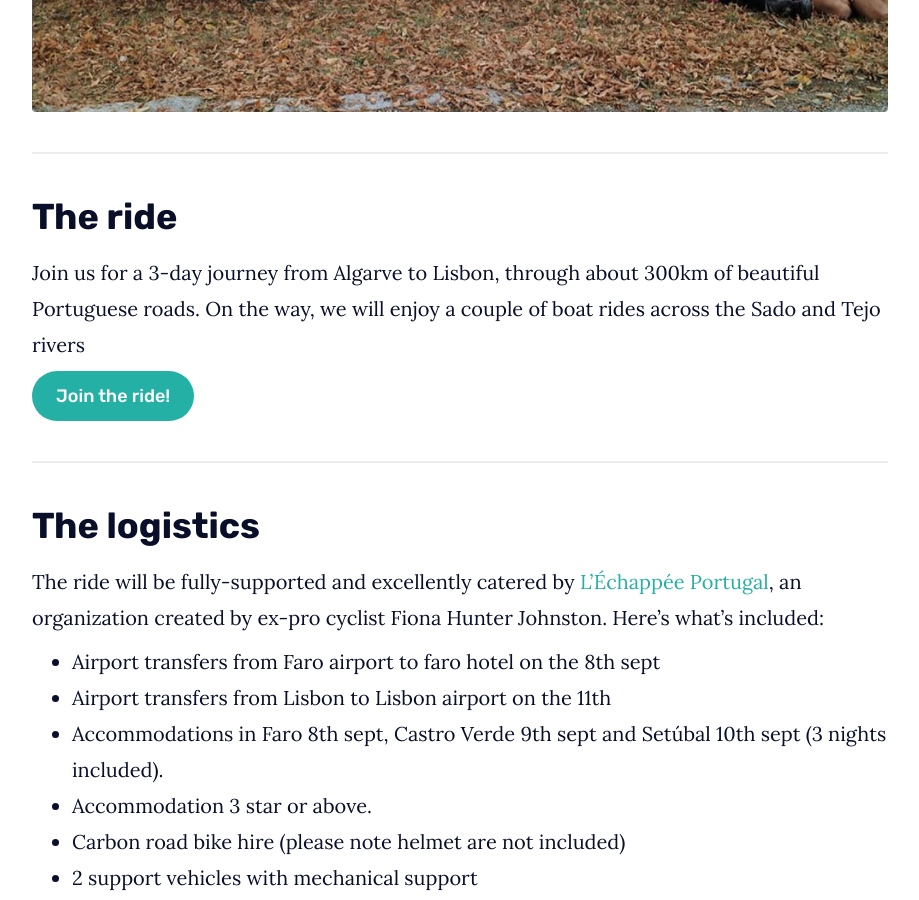
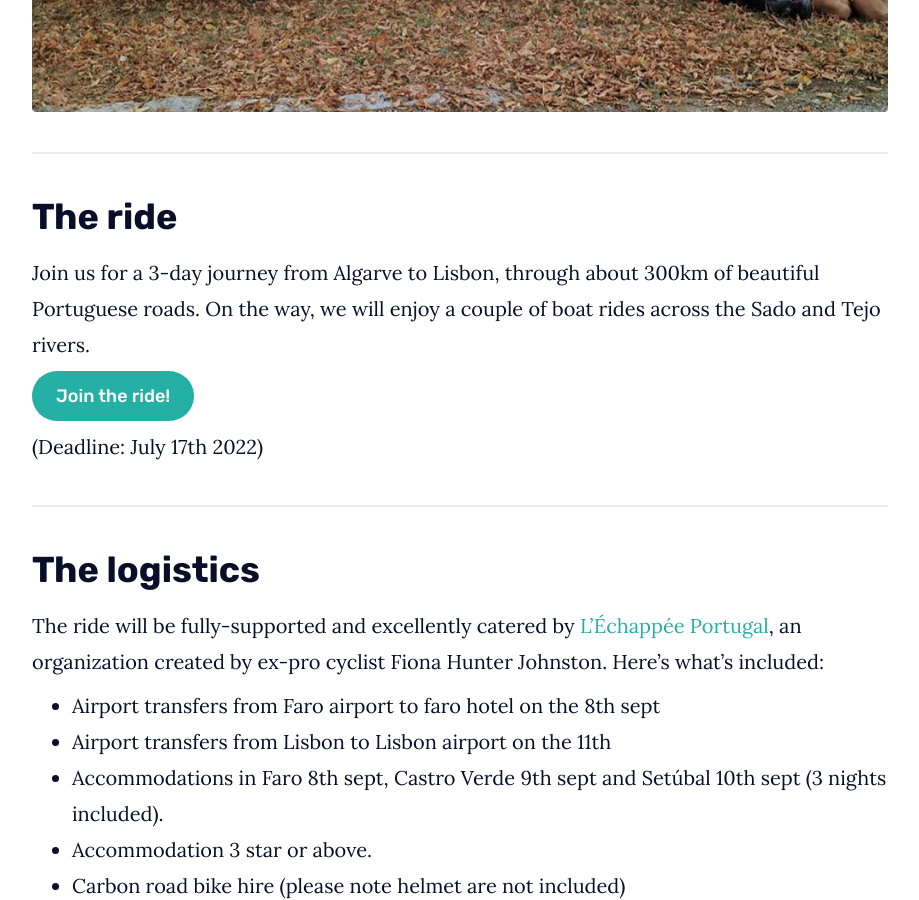
Before and after one commit to matthewcobb/techbikers, a Jekyll site: the page built from _rides/faro-to-lisbon.md, in a window 1280 px wide and 900 px high, scrolled down 880 px. Shown: the whole window, without its empty margins (180-1099 px from the left). Built offline with Jekyll 4.4.1, drawn with Linux system fonts in a browser that asks for light colours.

Commit message:
Update from Forestry.io Emmanuel Nataf updated _rides/faro-to-lisbon.md

```diff
--- a/_rides/faro-to-lisbon.md
+++ b/_rides/faro-to-lisbon.md
@@ -16,9 +16,11 @@ Join 50 TechBikers from 8-11th September 2022 in our quest to help kids all arou
 
 ## The ride
 
-Join us for a 3-day journey from Algarve to Lisbon, through about 300km of beautiful Portuguese roads. On the way, we will enjoy a couple of boat rides across the Sado and Tejo rivers
+Join us for a 3-day journey from Algarve to Lisbon, through about 300km of beautiful Portuguese roads. On the way, we will enjoy a couple of boat rides across the Sado and Tejo rivers.
 
 [Join the ride!](https://reedsy.typeform.com/to/JYcl6Ahb){:class="btn-theme" :target="_blank"}
+
+(Deadline: July 17th 2022)
 
 ***
 
```
